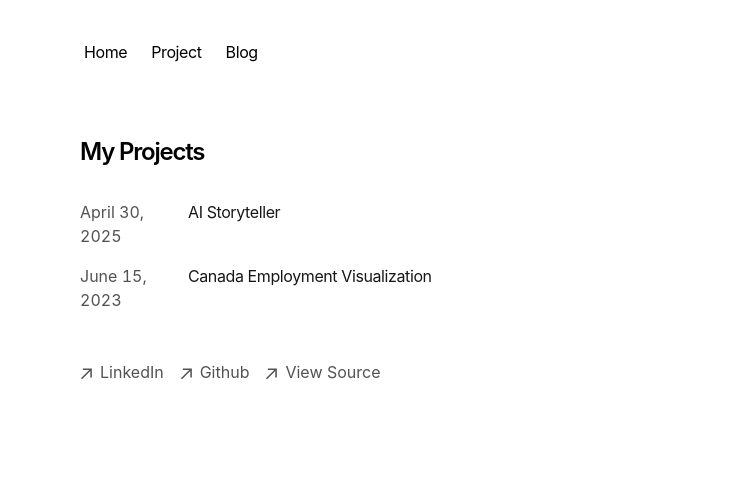
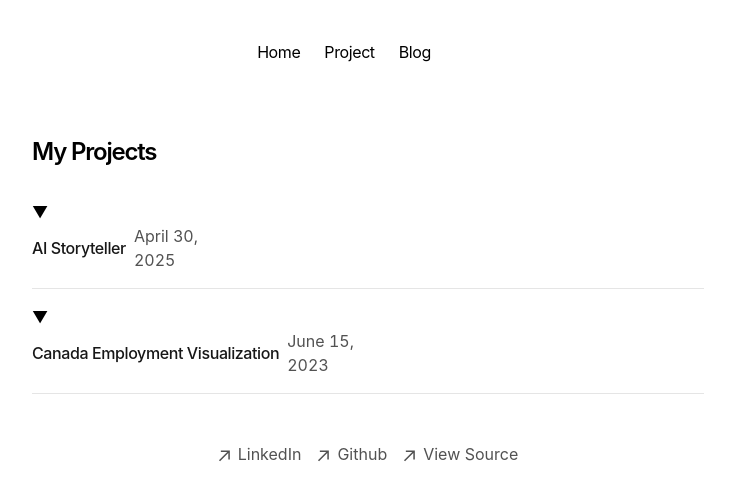
Before and after one commit to brianctb/personal-webpage, a Next.js app: page /project in a window 1280 px wide. Shown: the top 500 px of the page, without its empty margins (272-1007 px from the left). Built offline with nearby package versions, Linux system fonts and the light colour scheme.

Commit message:
refactor code and add project card

```diff
--- a/app/components/footer.tsx
+++ b/app/components/footer.tsx
@@ -17,7 +17,7 @@ function ArrowIcon() {
 
 export default function Footer() {
   return (
-    <footer className="mb-16">
+    <footer className="mb-16 lg:flex justify-center">
       <ul className="font-sm mt-8 flex flex-col space-x-0 space-y-2 text-neutral-600 md:flex-row md:space-x-4 md:space-y-0 dark:text-neutral-300">
         <li>
           <a
--- a/app/components/nav.tsx
+++ b/app/components/nav.tsx
@@ -15,7 +15,7 @@ const navItems = {
 export function Navbar() {
   return (
     <aside className="-ml-[8px] mb-16 tracking-tight">
-      <div className="lg:sticky lg:top-20">
+      <div className="lg:sticky lg:top-20 lg:flex justify-center">
         <nav
           className="flex flex-row items-start relative px-0 pb-0 fade md:overflow-auto scroll-pr-6 md:relative"
           id="nav"
--- /dev/null
+++ b/app/components/project/projectCard.tsx
@@ -0,0 +1,38 @@
+"use client"
+
+import { useState } from "react";
+import { Project } from "app/interface/project";
+import { formatDate } from "app/utils/date/format";
+
+export const ProjectCard = ({ project }: { project: Project }) => {
+    const [isExpanded, setIsExpanded] = useState(false);
+
+    return (
+        <div className="mb-4 border-b border-neutral-200 dark:border-neutral-800 pb-4">
+            <button
+                className="w-full flex flex-col md:flex-row items-start md:items-center space-x-0 md:space-x-2 text-left"
+                onClick={() => setIsExpanded(!isExpanded)}
+            >
+                <span className="mr-2 transition-transform duration-200">
+                    {isExpanded ? '▲' : '▼'}
+                </span>
+            </button>
+            <div className="flex items-center gap-x-2">
+                <p className="text-neutral-900 dark:text-neutral-100 tracking-tight font-medium">
+                    {project.slug}
+                </p>
+                <p className="text-neutral-600 dark:text-neutral-400 w-[100px] tabular-nums">
+                    {formatDate(project.publishedAt, false)}
+                </p>
+            </div>
+
+            {isExpanded && (
+                <div className="mt-2 pl-6 md:pl-8">
+                    <p className="text-neutral-700 dark:text-neutral-300">
+                        {project.shortDescription}
+                    </p>
+                </div>
+            )}
+        </div>
+    );
+};
--- /dev/null
+++ b/app/components/project/projects.tsx
@@ -0,0 +1,30 @@
+import { projects } from "app/interface/project";
+import { formatDate } from "app/utils/date/format";
+import { ProjectCard } from "./projectCard";
+
+
+export const ProjectPosts = () => {
+    return (
+        <div>
+            {projects.sort((a, b) => {
+                if (new Date(a.publishedAt) > new Date(b.publishedAt)) {
+                    return -1;
+                }
+                return 1;
+            }).map((projectData) => (
+                // <div key={project.slug} className="flex flex-col space-y-1 mb-4">
+                //     <div className="w-full flex flex-col md:flex-row space-x-0 md:space-x-2">
+                //         <p className="text-neutral-600 dark:text-neutral-400 w-[100px] tabular-nums">
+                //             {formatDate(project.publishedAt, false)}
+                //         </p>
+                //         <p className="text-neutral-900 dark:text-neutral-100 tracking-tight">
+                //             {project.slug}
+                //         </p>
+                //     </div>
+                // </div>
+                <ProjectCard key={projectData.slug} project={projectData} />
+            ))
+            }
+        </div>
+    )
+}
--- a/app/components/projects.tsx
+++ /dev/null
@@ -1,28 +0,0 @@
-import { projects } from "app/interface/project";
-import { formatDate } from "app/utils/date/format";
-
-
-export const ProjectPosts = () => {
-    return (
-        <div>
-            {projects.sort((a, b) => {
-                if (new Date(a.publishedAt) > new Date(b.publishedAt)) {
-                    return -1;
-                }
-                return 1;
-            }).map((project) => (
-                <div key={project.slug} className="flex flex-col space-y-1 mb-4">
-                    <div className="w-full flex flex-col md:flex-row space-x-0 md:space-x-2">
-                        <p className="text-neutral-600 dark:text-neutral-400 w-[100px] tabular-nums">
-                            {formatDate(project.publishedAt, false)}
-                        </p>
-                        <p className="text-neutral-900 dark:text-neutral-100 tracking-tight">
-                            {project.slug}
-                        </p>
-                    </div>
-                </div>
-            ))
-            }
-        </div>
-    )
-}
--- a/app/layout.tsx
+++ b/app/layout.tsx
@@ -52,7 +52,7 @@ export default function RootLayout({
         GeistMono.variable
       )}
     >
-      <body className="antialiased max-w-xl mx-4 mt-8 lg:mx-auto">
+      <body className="antialiased max-w-2xl mx-4 mt-8 lg:mx-auto">
         <main className="flex-auto min-w-0 mt-6 flex flex-col px-2 md:px-0">
           <Navbar />
           {children}
--- a/app/page.tsx
+++ b/app/page.tsx
@@ -1,15 +1,27 @@
-import { BlogPosts } from 'app/components/posts'
-
-const metadata = {
-  title: 'My Portfolio',
-  intro: `PlaceHolder for my portfolio intro. This section will showcase my projects, skills, and experiences.`,
-}
+const homePageContent = [
+  {
+    title: 'Introduction',
+    content: `PlaceHolder intro...`,
+  },
+  {
+    title: 'Interests',
+    content: `PlaceHolder interests...`,
+  }
+];
 
 export default function HomePage() {
   return (
     <section>
-      <h1 className="section-title">{metadata.title}</h1>
-      <p className="mb-4">{metadata.intro}</p>
+      {homePageContent.map((section, index) => (
+        <div key={index} className={index > 0 ? "mt-12" : ""}>
+          {index === 0 ? (
+            <h1 className="text-3xl font-bold mb-4 lg: flex">{section.title}</h1>
+          ) : (
+            <h2 className="text-2xl font-semibold mb-3">{section.title}</h2>
+          )}
+          <p className="text-lg ">{section.content}</p>
+        </div>
+      ))}
     </section>
-  )
+  );
 }
--- a/app/project/page.tsx
+++ b/app/project/page.tsx
@@ -1,4 +1,4 @@
-import { ProjectPosts } from "app/components/projects"
+import { ProjectPosts } from "app/components/project/projects"
 
 const metadata = {
     title: 'My Projects',
```
